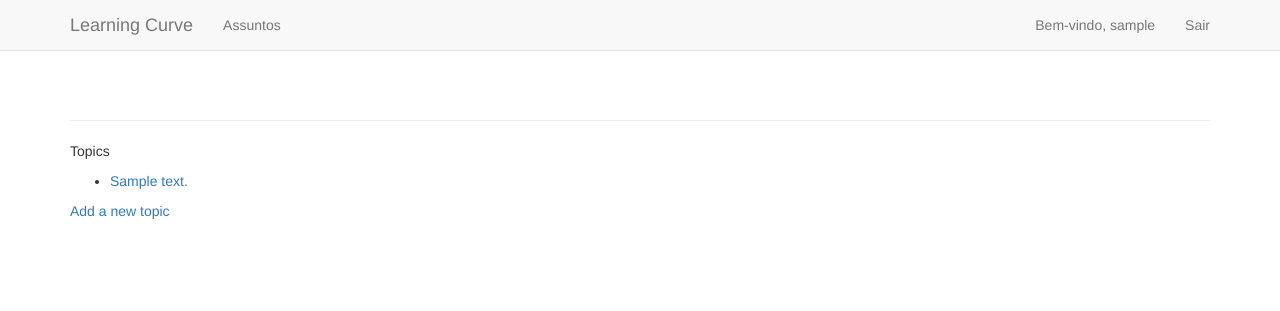
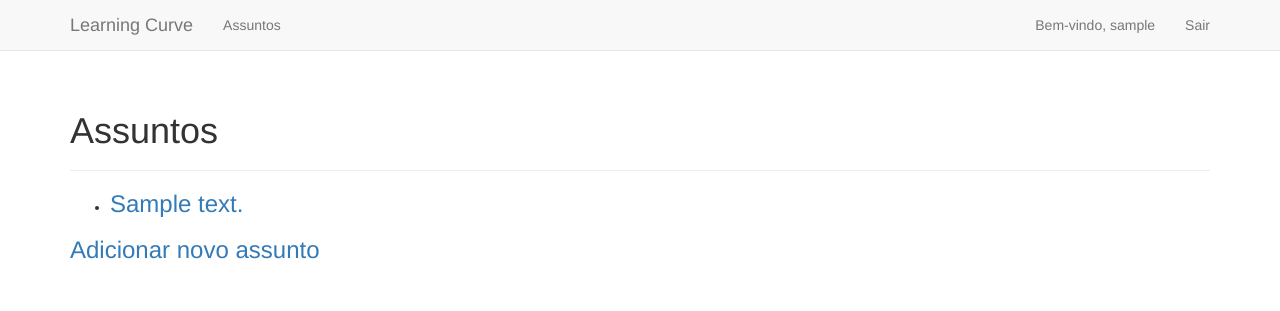
Before and after one commit to AllejandroSousa/Learning-Curve-Management, a Django app: page /topics/ in a window 1280 px wide. Shown: the top 311 px of the page. Run offline with Django 5.2, Linux system fonts and the light colour scheme; a user stored in the database is signed in; tables that the repository leaves empty hold one stand-in row (values such as "Sample post"); some libraries are stand-ins or nearby versions.

Commit message:
Styling the topic page

```diff
--- a/learning_curves/templates/learning_curves/topics.html
+++ b/learning_curves/templates/learning_curves/topics.html
@@ -1,18 +1,23 @@
 {% extends "learning_curves/base.html" %}
+
+{% block header %}
+  <h1>Assuntos</h1>
+{% endblock header %}
 
 {% block content %}
 
-  <p>Topics</p>
   <ul>
     {% for topic in topics %}
       <li>
-        <a href="{% url 'learning_curves:topic' topic.id %}">{{topic}}</a>
+        <h3>
+          <a href="{% url 'learning_curves:topic' topic.id %}">{{ topic }}</a>
+        </h3>
       </li>
     {% empty %}
-      <li>No topics have been added yet.</li>
+      <li>Nenhum assunto ainda foi adicionado.</li>
     {% endfor %}
   </ul>
 
-  <a href="{% url 'learning_curves:new_topic' %}">Add a new topic</a>
+  <h3><a href="{% url 'learning_curves:new_topic' %}">Adicionar novo assunto</a></h3>
 
 {% endblock content %}
```
